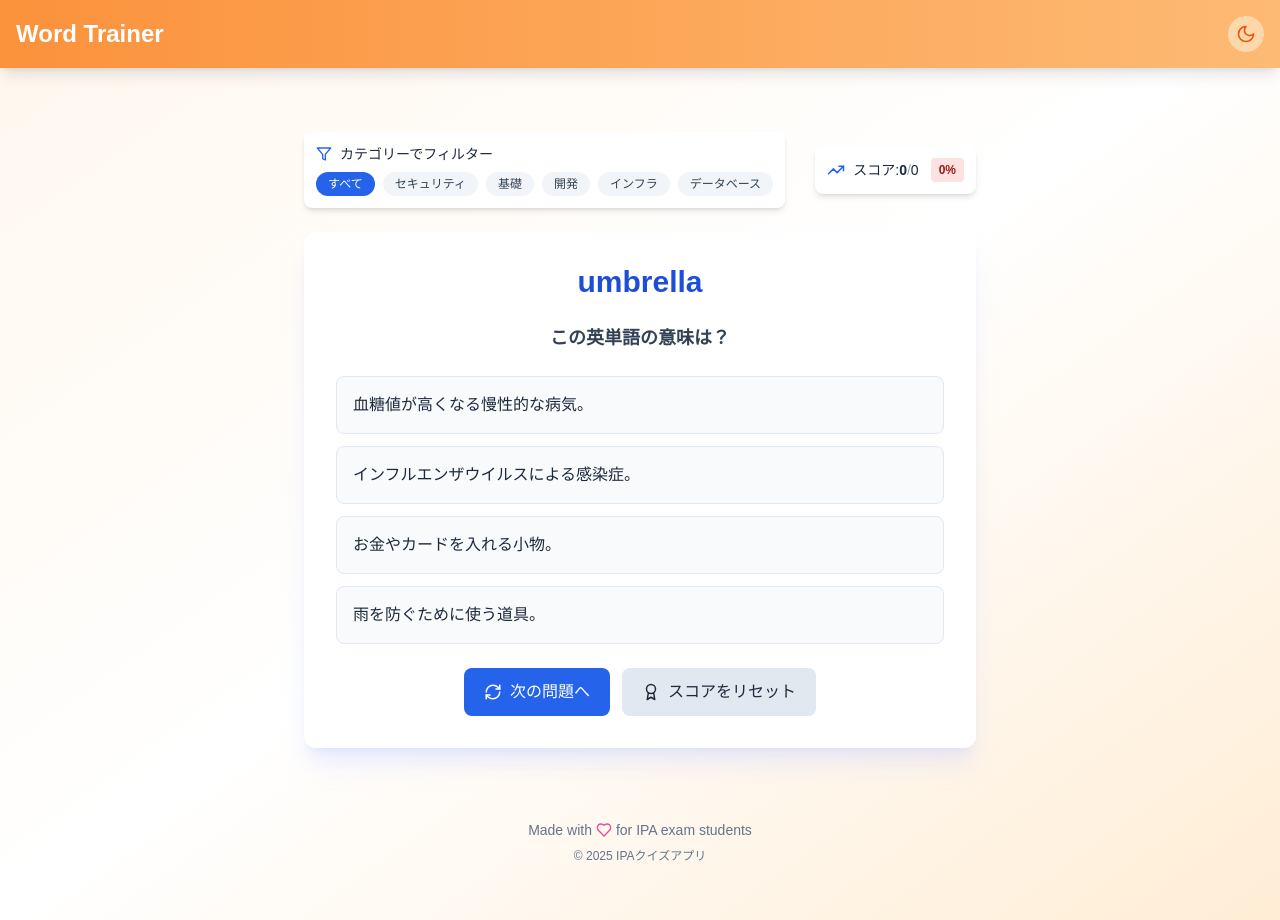
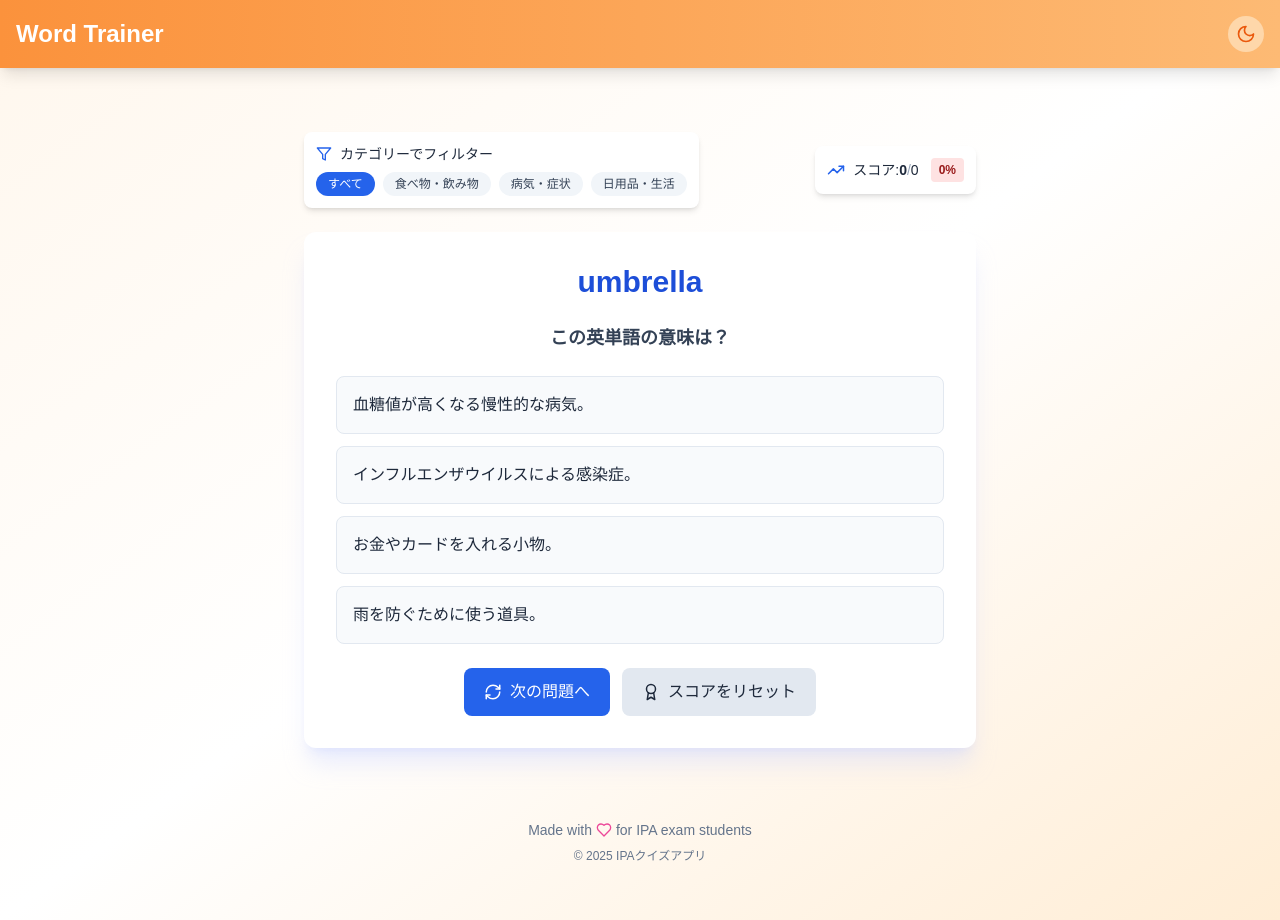
Before and after one commit to haru-0035-git/word-trainer, a React (Vite) app: page /english-quiz in a window 1280 px wide. Built offline with nearby package versions, Linux system fonts and the light colour scheme.

Commit message:
英単語クイズのフィルターが変更されていなかったので修正した

```diff
--- a/src/components/CategoryFilter.tsx
+++ b/src/components/CategoryFilter.tsx
@@ -1,45 +1,63 @@
-import React from 'react';
-import { Filter } from 'lucide-react';
+import React from "react";
+import { Filter } from "lucide-react";
 
 interface CategoryFilterProps {
   selectedCategory: string | null;
   onCategoryChange: (category: string | null) => void;
   darkMode: boolean;
+  isEnglishQuiz?: boolean;
 }
 
-const categories = [
-  { id: null, name: 'すべて' },
-  { id: 'security', name: 'セキュリティ' },
-  { id: 'fundamentals', name: '基礎' },
-  { id: 'development', name: '開発' },
-  { id: 'infrastructure', name: 'インフラ' },
-  { id: 'database', name: 'データベース' }
+const ipaCategories = [
+  { id: null, name: "すべて" },
+  { id: "security", name: "セキュリティ" },
+  { id: "fundamentals", name: "基礎" },
+  { id: "development", name: "開発" },
+  { id: "infrastructure", name: "インフラ" },
+  { id: "database", name: "データベース" },
+];
+
+const englishCategories = [
+  { id: null, name: "すべて" },
+  { id: "食", name: "食べ物・飲み物" },
+  { id: "病名", name: "病気・症状" },
+  { id: "日常", name: "日用品・生活" },
 ];
 
 const CategoryFilter: React.FC<CategoryFilterProps> = ({
   selectedCategory,
   onCategoryChange,
-  darkMode
+  darkMode,
+  isEnglishQuiz = false,
 }) => {
+  const categories = isEnglishQuiz ? englishCategories : ipaCategories;
+
   return (
-    <div className={`${darkMode ? 'bg-slate-800 text-white' : 'bg-white text-slate-800'} p-3 rounded-lg shadow-md w-full md:w-auto`}>
+    <div
+      className={`${
+        darkMode ? "bg-slate-800 text-white" : "bg-white text-slate-800"
+      } p-3 rounded-lg shadow-md w-full md:w-auto`}
+    >
       <div className="flex items-center mb-2">
-        <Filter size={16} className={darkMode ? 'text-blue-400' : 'text-blue-600'} />
+        <Filter
+          size={16}
+          className={darkMode ? "text-blue-400" : "text-blue-600"}
+        />
         <span className="ml-2 text-sm font-medium">カテゴリーでフィルター</span>
       </div>
       <div className="flex flex-wrap gap-2">
-        {categories.map(category => (
+        {categories.map((category) => (
           <button
-            key={category.id ?? 'all'}
+            key={category.id ?? "all"}
             onClick={() => onCategoryChange(category.id)}
             className={`px-3 py-1 text-xs rounded-full transition-colors ${
               selectedCategory === category.id
                 ? darkMode
-                  ? 'bg-blue-600 text-white'
-                  : 'bg-blue-600 text-white'
+                  ? "bg-blue-600 text-white"
+                  : "bg-blue-600 text-white"
                 : darkMode
-                  ? 'bg-slate-700 text-slate-300 hover:bg-slate-600'
-                  : 'bg-slate-100 text-slate-700 hover:bg-slate-200'
+                ? "bg-slate-700 text-slate-300 hover:bg-slate-600"
+                : "bg-slate-100 text-slate-700 hover:bg-slate-200"
             }`}
           >
             {category.name}
--- a/src/components/EnglishQuiz.tsx
+++ b/src/components/EnglishQuiz.tsx
@@ -107,6 +107,7 @@ const EnglishQuiz: React.FC<QuizProps> = ({ darkMode }) => {
             selectedCategory={selectedCategory}
             onCategoryChange={handleCategoryChange}
             darkMode={darkMode}
+            isEnglishQuiz={true}
           />
           <ScoreDisplay score={score} darkMode={darkMode} />
         </div>
```
